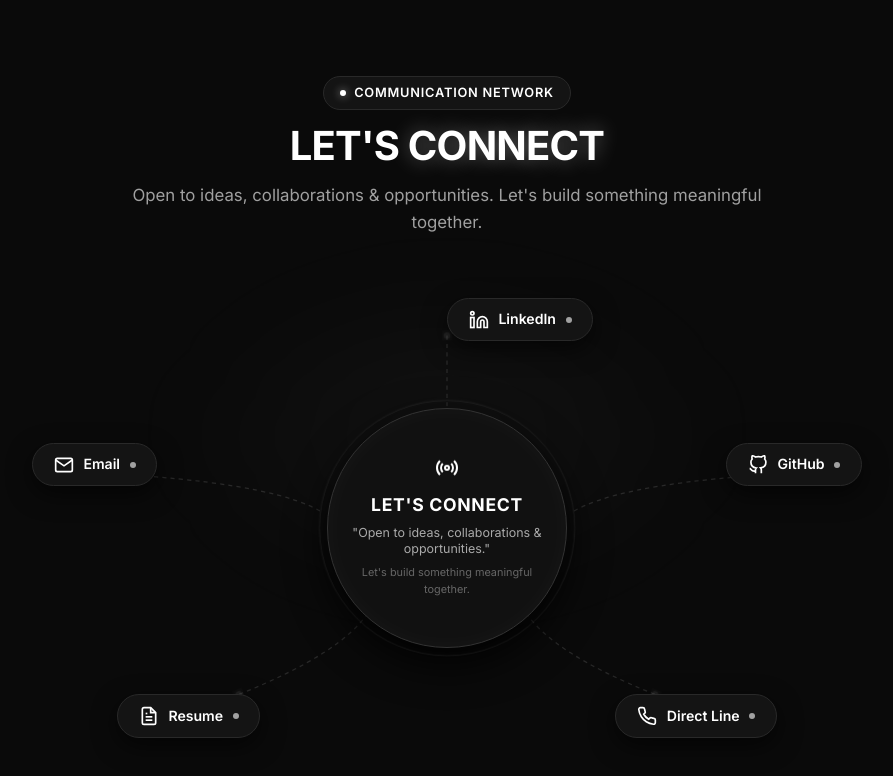
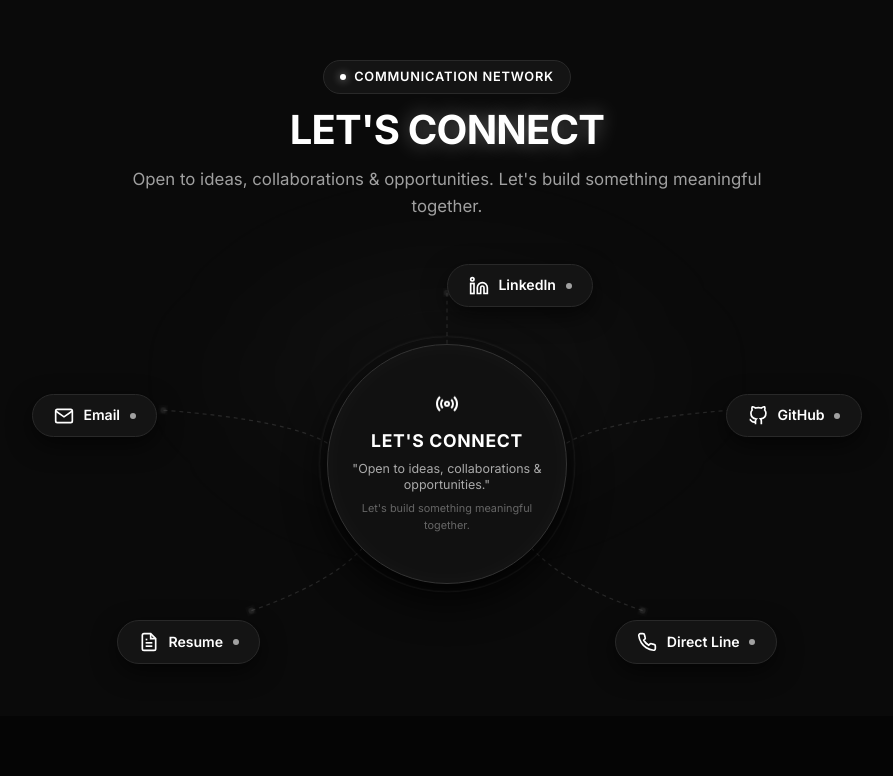
Before and after one commit to anureddyb20/anu, a Next.js app: page / in a window 1280 px wide. Shown: the part 5609-6385 px from the top of the page, without its empty margins (193-1086 px from the left). After the commit the page ends 6325 px from the top, so only its background shows below. Built offline with nearby package versions, Linux system fonts and the light colour scheme.

Commit message:
feat: add interactive ConnectSection component with animated node connections and hover tooltips

```diff
--- a/src/components/ConnectSection.module.css
+++ b/src/components/ConnectSection.module.css
@@ -1,7 +1,7 @@
 .connectSection {
   position: relative;
   width: 100%;
-  padding: 6rem 0 4rem 0;
+  padding: 5rem 0 2rem 0;
   overflow: hidden;
   background: #0a0a0a;
 }
@@ -22,7 +22,7 @@
 .headerContainer {
   text-align: center;
   max-width: 750px;
-  margin: 0 auto 2rem auto;
+  margin: 0 auto 1.5rem auto;
   padding: 0 1.5rem;
   display: flex;
   flex-direction: column;
@@ -81,8 +81,8 @@
   position: relative;
   width: 100%;
   max-width: 900px;
-  height: 520px;
-  margin: 1rem auto 4rem auto;
+  height: 440px;
+  margin: 0.5rem auto 0 auto;
 }
 
 /* SVG Vector Canvas */
@@ -255,32 +255,32 @@
 }
 
 .node_linkedin {
-  top: 30px;
+  top: 20px;
   left: 50%;
   transform: translateX(-50%);
   animation-delay: 0s;
 }
 
 .node_email {
-  top: 175px;
+  top: 150px;
   left: 35px;
   animation-delay: 0.6s;
 }
 
 .node_github {
-  top: 175px;
+  top: 150px;
   right: 35px;
   animation-delay: 1.2s;
 }
 
 .node_resume {
-  bottom: 50px;
+  bottom: 20px;
   left: 120px;
   animation-delay: 1.8s;
 }
 
 .node_phone {
-  bottom: 50px;
+  bottom: 20px;
   right: 120px;
   animation-delay: 2.4s;
 }
@@ -450,7 +450,7 @@
 /* Responsive Styles for Mobile and Tablet */
 @media (max-width: 768px) {
   .connectSection {
-    padding: 4rem 0 2rem 0;
+    padding: 3rem 0 1.5rem 0;
   }
 
   .heading {
@@ -466,8 +466,8 @@
     display: flex;
     flex-direction: column;
     align-items: center;
-    gap: 2rem;
-    margin-bottom: 2rem;
+    gap: 1.5rem;
+    margin-bottom: 1rem;
   }
 
   .networkSvg {
--- a/src/components/ConnectSection.tsx
+++ b/src/components/ConnectSection.tsx
@@ -13,7 +13,7 @@ interface ContactNode {
   url: string;
   ariaLabel: string;
   icon: React.ReactNode;
-  svgPath: string; // Path coordinates for connection line in 800x500 viewBox
+  svgPath: string; // Path coordinates for connection line in 800x450 viewBox
 }
 
 export default function ConnectSection() {
@@ -40,7 +40,7 @@ export default function ConnectSection() {
           <circle cx="4" cy="4" r="2" />
         </svg>
       ),
-      svgPath: 'M 400 65 L 400 135',
+      svgPath: 'M 400 50 L 400 120',
     },
     {
       id: 'email',
@@ -56,7 +56,7 @@ export default function ConnectSection() {
           <polyline points="22,6 12,13 2,6" />
         </svg>
       ),
-      svgPath: 'M 110 200 Q 240 210 280 235',
+      svgPath: 'M 110 170 Q 240 180 280 205',
     },
     {
       id: 'github',
@@ -71,7 +71,7 @@ export default function ConnectSection() {
           <path d="M9 19c-5 1.5-5-2.5-7-3m14 6v-3.87a3.37 3.37 0 0 0-.94-2.61c3.14-.35 6.44-1.54 6.44-7A5.44 5.44 0 0 0 20 4.77 5.07 5.07 0 0 0 19.91 1S18.73.65 16 2.48a13.38 13.38 0 0 0-7 0C6.27.65 5.09 1 5.09 1A5.07 5.07 0 0 0 5 4.77a5.44 5.44 0 0 0-1.5 3.78c0 5.42 3.3 6.61 6.44 7A3.37 3.37 0 0 0 9 18.13V22" />
         </svg>
       ),
-      svgPath: 'M 690 200 Q 560 210 520 235',
+      svgPath: 'M 690 170 Q 560 180 520 205',
     },
     {
       id: 'resume',
@@ -90,7 +90,7 @@ export default function ConnectSection() {
           <polyline points="10 9 9 9 8 9" />
         </svg>
       ),
-      svgPath: 'M 200 410 Q 300 370 325 330',
+      svgPath: 'M 200 375 Q 300 340 325 295',
     },
     {
       id: 'phone',
@@ -105,7 +105,7 @@ export default function ConnectSection() {
           <path d="M22 16.92v3a2 2 0 0 1-2.18 2 19.79 19.79 0 0 1-8.63-3.07 19.5 19.5 0 0 1-6-6 19.79 19.79 0 0 1-3.07-8.67A2 2 0 0 1 4.11 2h3a2 2 0 0 1 2 1.72 12.84 12.84 0 0 0 .7 2.81 2 2 0 0 1-.45 2.11L8.09 9.91a16 16 0 0 0 6 6l1.27-1.27a2 2 0 0 1 2.11-.45 12.84 12.84 0 0 0 2.81.7A2 2 0 0 1 22 16.92z" />
         </svg>
       ),
-      svgPath: 'M 600 410 Q 500 370 475 330',
+      svgPath: 'M 600 375 Q 500 340 475 295',
     },
   ];
 
@@ -153,7 +153,7 @@ export default function ConnectSection() {
         {/* SVG Network Signal Lines & Animated Pulses (Desktop) */}
         <svg
           className={styles.networkSvg}
-          viewBox="0 0 800 500"
+          viewBox="0 0 800 450"
           preserveAspectRatio="xMidYMid meet"
           aria-hidden="true"
         >
```
